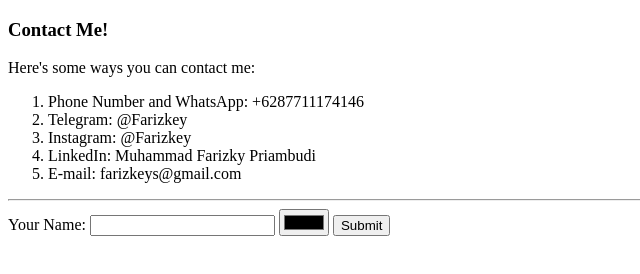
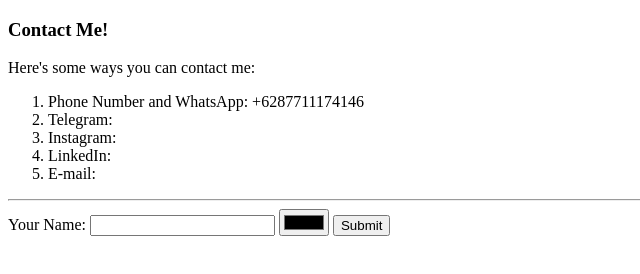
Before and after one commit to Farizkeys/personalsite, a plain HTML site: page contactme.html in a window 1280 px wide. Shown: the whole page, without its empty margins (0-640 px from the left). Drawn offline with Linux system fonts and the light colour scheme.

Commit message:
Update contactme.html

```diff
--- a/contactme.html
+++ b/contactme.html
@@ -9,10 +9,10 @@
     <p>Here's some ways you can contact me:</p>
     <ol>
       <li>Phone Number and WhatsApp: +6287711174146</li>
-      <li>Telegram: @Farizkey</li>
-      <li>Instagram: @Farizkey</li>
-      <li>LinkedIn: Muhammad Farizky Priambudi</li>
-      <li>E-mail: farizkeys@gmail.com</li>
+      <li>Telegram: </li>
+      <li>Instagram: </li>
+      <li>LinkedIn: </li>
+      <li>E-mail: </li>
     </ol>
 <hr />
     <form class="" action="index.html" method="post">
```
